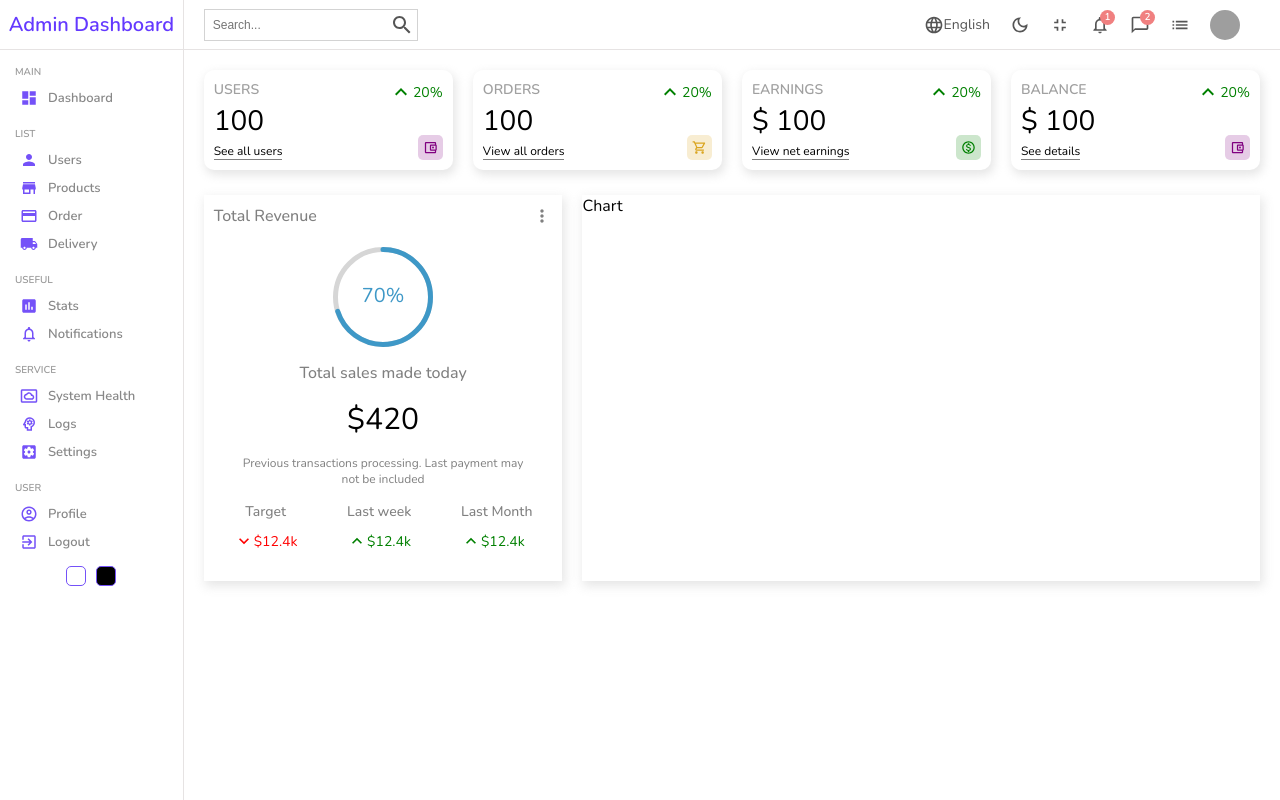
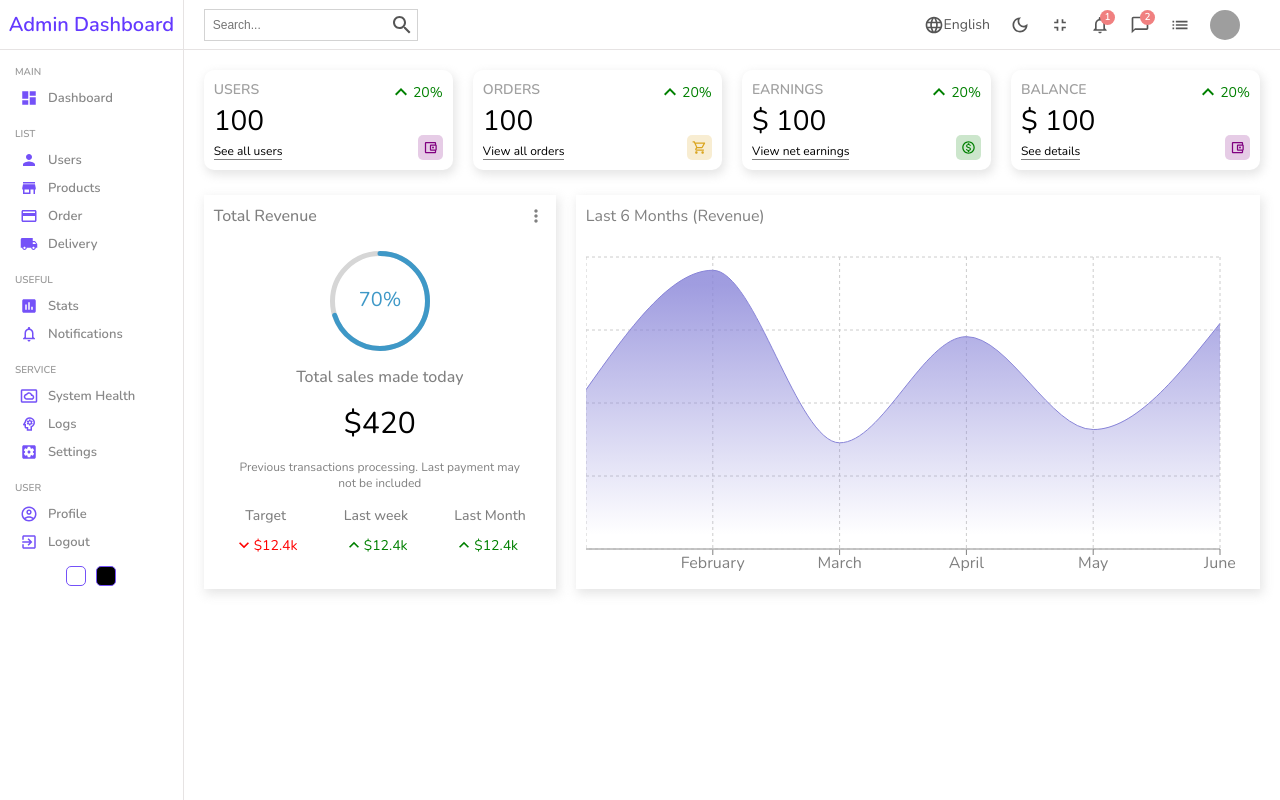
Before and after one commit to herby0sbourne/admin-dashboard, a React (Create React App) app: page / in a window 1280 px wide. Built offline with nearby package versions, Linux system fonts and the light colour scheme; grey boxes are pictures that could not be loaded.

Commit message:
installed rechart and created chart component

```diff
--- a/package.json
+++ b/package.json
@@ -16,6 +16,7 @@
     "react-dom": "^18.2.0",
     "react-router-dom": "^6.3.0",
     "react-scripts": "5.0.1",
+    "recharts": "^2.1.12",
     "web-vitals": "^2.1.4"
   },
   "scripts": {
--- a/src/components/chart/Chart.jsx
+++ b/src/components/chart/Chart.jsx
@@ -1,9 +1,100 @@
 import React from 'react';
+import {
+  AreaChart,
+  Area,
+  XAxis,
+  CartesianGrid,
+  Tooltip,
+  ResponsiveContainer,
+} from 'recharts';
 
 import './chart.scss';
 
+// const data = [
+//   {
+//     name: 'Page A',
+//     uv: 4000,
+//     pv: 2400,
+//     amt: 2400,
+//   },
+//   {
+//     name: 'Page B',
+//     uv: 3000,
+//     pv: 1398,
+//     amt: 2210,
+//   },
+//   {
+//     name: 'Page C',
+//     uv: 2000,
+//     pv: 9800,
+//     amt: 2290,
+//   },
+//   {
+//     name: 'Page D',
+//     uv: 2780,
+//     pv: 3908,
+//     amt: 2000,
+//   },
+//   {
+//     name: 'Page E',
+//     uv: 1890,
+//     pv: 4800,
+//     amt: 2181,
+//   },
+//   {
+//     name: 'Page F',
+//     uv: 2390,
+//     pv: 3800,
+//     amt: 2500,
+//   },
+//   {
+//     name: 'Page G',
+//     uv: 3490,
+//     pv: 4300,
+//     amt: 2100,
+//   },
+// ];
+
+const data = [
+  { name: 'January', Total: 1200 },
+  { name: 'February', Total: 2100 },
+  { name: 'March', Total: 800 },
+  { name: 'April', Total: 1600 },
+  { name: 'May', Total: 900 },
+  { name: 'June', Total: 1700 },
+];
+
 const Chart = () => {
-  return <div className="chart">Chart</div>;
+  return (
+    <div className="chart">
+      <div className="title">Last 6 Months (Revenue)</div>
+      <ResponsiveContainer width="100%" aspect={2 / 1}>
+        <AreaChart
+          width={730}
+          height={250}
+          data={data}
+          margin={{ top: 10, right: 30, left: 0, bottom: 0 }}
+        >
+          <defs>
+            <linearGradient id="total" x1="0" y1="0" x2="0" y2="1">
+              <stop offset="5%" stopColor="#8884d8" stopOpacity={0.8} />
+              <stop offset="95%" stopColor="#8884d8" stopOpacity={0} />
+            </linearGradient>
+          </defs>
+          <XAxis dataKey="name" stroke="gray" />
+          <CartesianGrid strokeDasharray="3 3" className="chart-grid" />
+          <Tooltip />
+          <Area
+            type="monotone"
+            dataKey="Total"
+            stroke="#8884d8"
+            fillOpacity={1}
+            fill="url(#total)"
+          />
+        </AreaChart>
+      </ResponsiveContainer>
+    </div>
+  );
 };
 
 export default Chart;
--- a/src/components/chart/chart.scss
+++ b/src/components/chart/chart.scss
@@ -1,4 +1,10 @@
 .chart {
   flex: 4;
+  padding: 10px;
   box-shadow: 2px 4px 10px 1px rgba(201, 201, 201, 0.47);
+  color: gray;
+
+  .title {
+    margin-bottom: 20px;
+  }
 }
```
Also changed, not shown: 1 other file (tests, documents, lock files or other folders).
